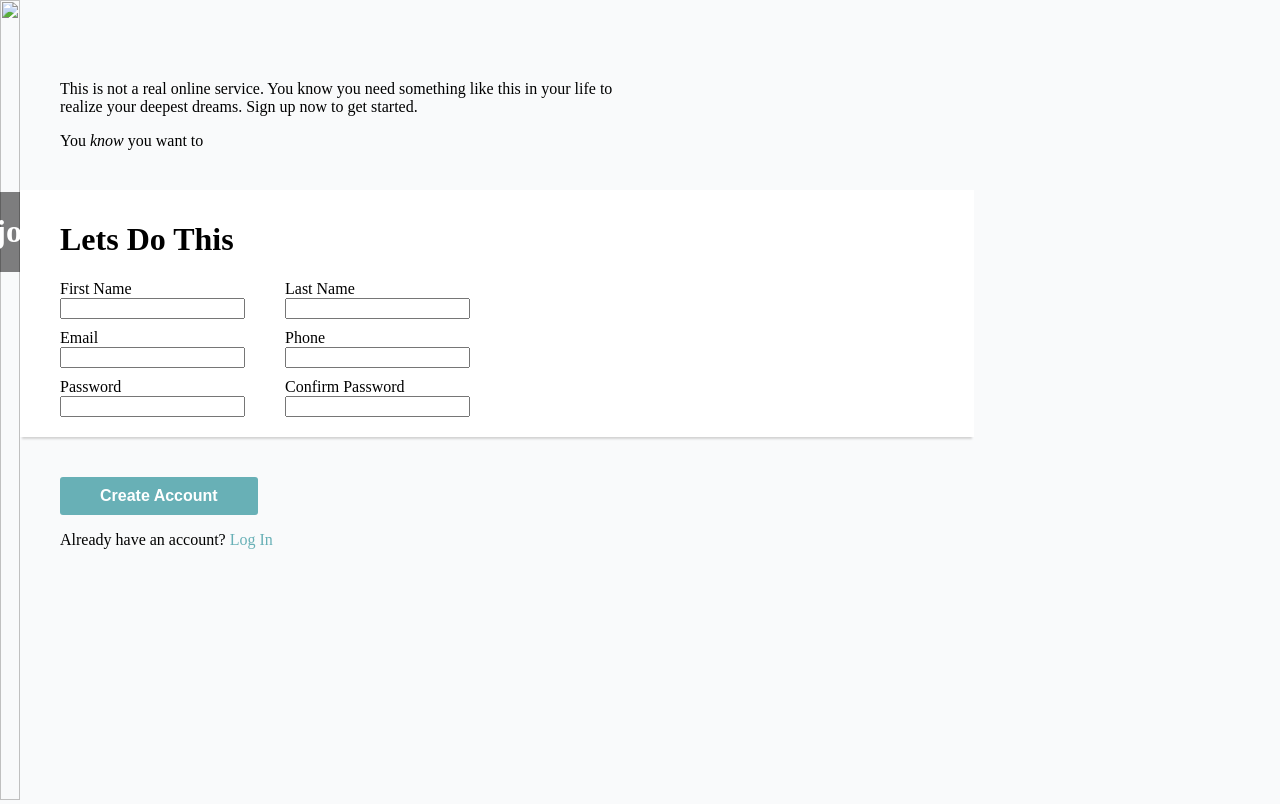
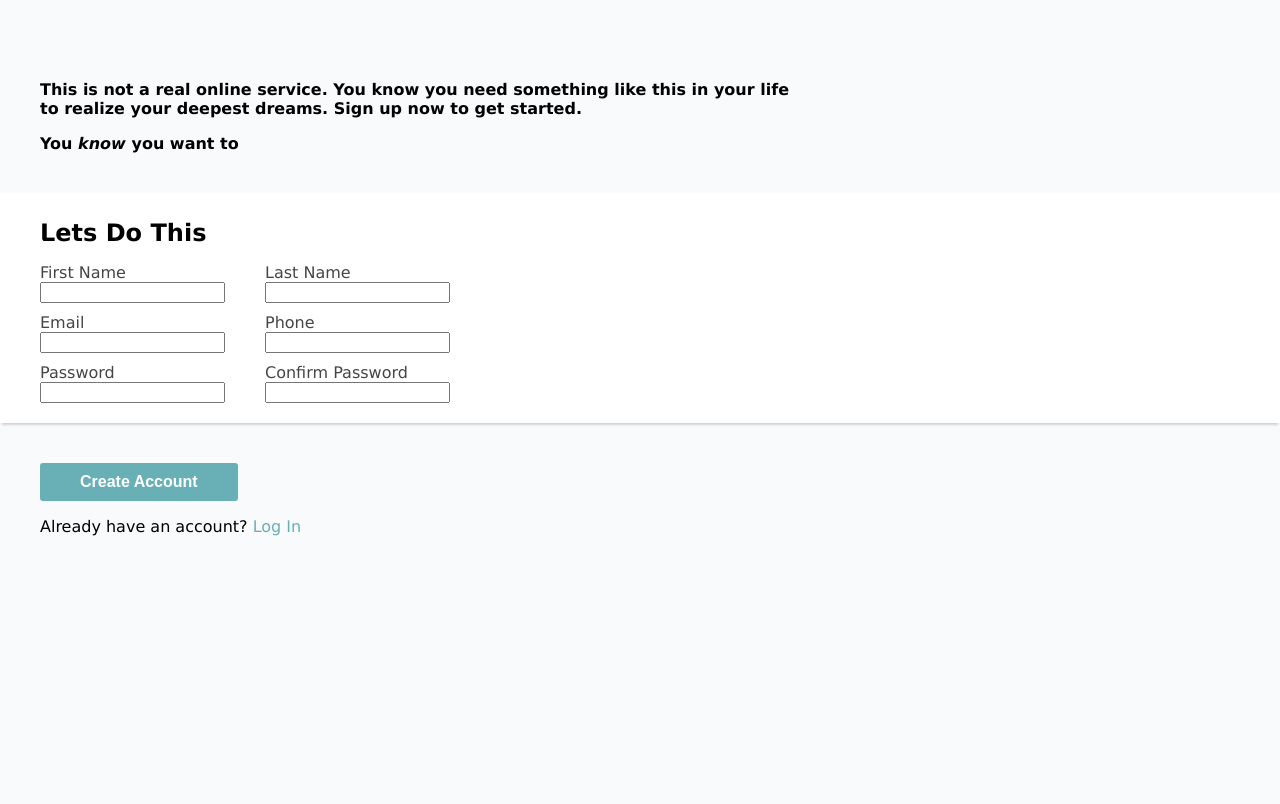
Before and after one commit to LiamMcCarrick/sign-up, a plain HTML site: page index.html in a window 1280 px wide. Drawn offline with Linux system fonts and the light colour scheme.

Commit message:
adjust page fonts

```diff
--- a/style.css
+++ b/style.css
@@ -1,3 +1,11 @@
+@font-face {
+    font-family: "NorseBold";
+    src:
+      url("fonts/Norse-Bold.otf") format("opentype");
+    font-weight: normal;
+    font-style: normal;
+  }
+
 body {
     margin: 0;
     padding: 0;
@@ -5,10 +13,15 @@ body {
     box-sizing: border-box;
     display: flex;
     background-color: #f9fafb;
+    font-family: 'Lucida Sans', Verdana, sans-serif;
 }
 
 .section-container {
     display: flex;
+}
+
+#section h1 {
+    font-size: 24px;
 }
 
 #section {
@@ -26,6 +39,10 @@ body {
     margin-bottom: 10px;
 }
 
+.form-row label {
+    color: rgb(69, 69, 69);
+}
+
 .col {
     margin-right: 40px;
 }
@@ -38,6 +55,7 @@ body {
     margin-top: 80px;
     margin-bottom: 40px;
     width: 60%;
+    font-weight: bold;
 }
 
 #section, .service-info, .btn-container {
@@ -69,7 +87,7 @@ a {
 
 .bg {
     height: 100vh;
-    width: 100%;
+    min-width: 100%;
     z-index: -1;
 }
 
@@ -85,6 +103,8 @@ a {
 .logo-container h1 {
     align-content: center;
     color: white;
+    font-family: "NorseBold";
+    font-size: 48px;
 }
 
 .logo {
```
Also changed, not shown: fonts/Norse-Bold.otf (added).
